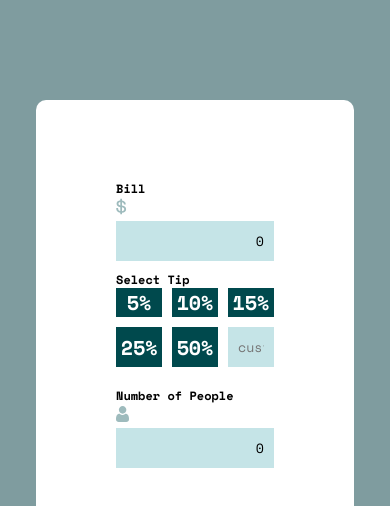
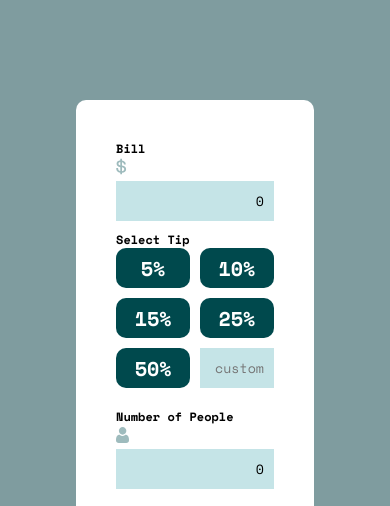
Before and after one commit to Guillef33/propinas2, a plain HTML site: page index.html in a window 390 px wide. Shown: the top 506 px of the page. Drawn offline with nearby package versions, Linux system fonts and the light colour scheme.

Commit message:
responsive2

```diff
--- a/responsive.css
+++ b/responsive.css
@@ -10,4 +10,13 @@
         grid-template-columns: 1fr;
         width: auto;
     }
+
+    #data, #result {
+        padding: 10px;
+    }
+
+    #gridButtons {
+
+        grid-template-columns: 1fr 1fr;
+      }
   }
--- a/styles.css
+++ b/styles.css
@@ -57,7 +57,6 @@
     grid-template-columns: 1fr 1fr 1fr;
     grid-gap: 10px;
     border-radius: 10px;
-
     border: none;
   }
 
@@ -69,6 +68,8 @@
     font-weight: 900;
     cursor: pointer;
     border: none;
+    height: 40px;
+    border-radius: 10px;
   }
 
   #data button:hover,.active {
```
